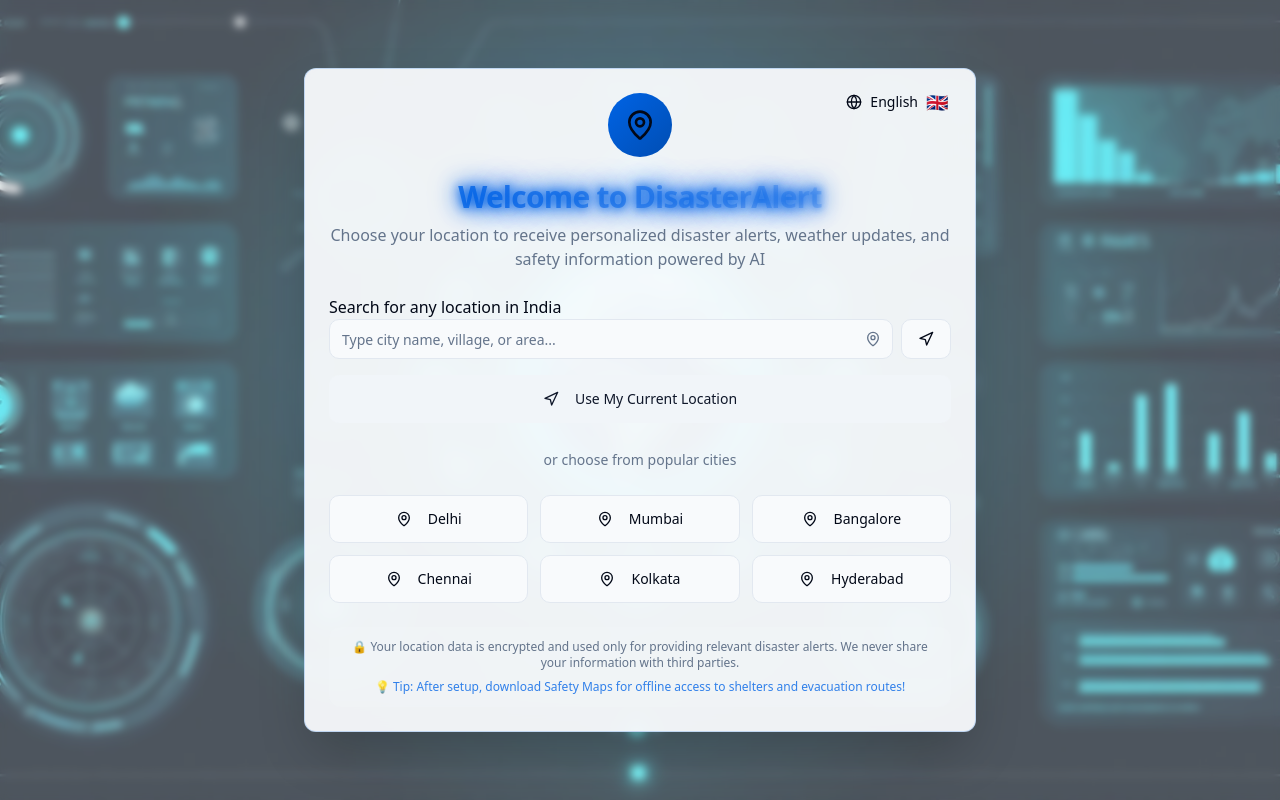
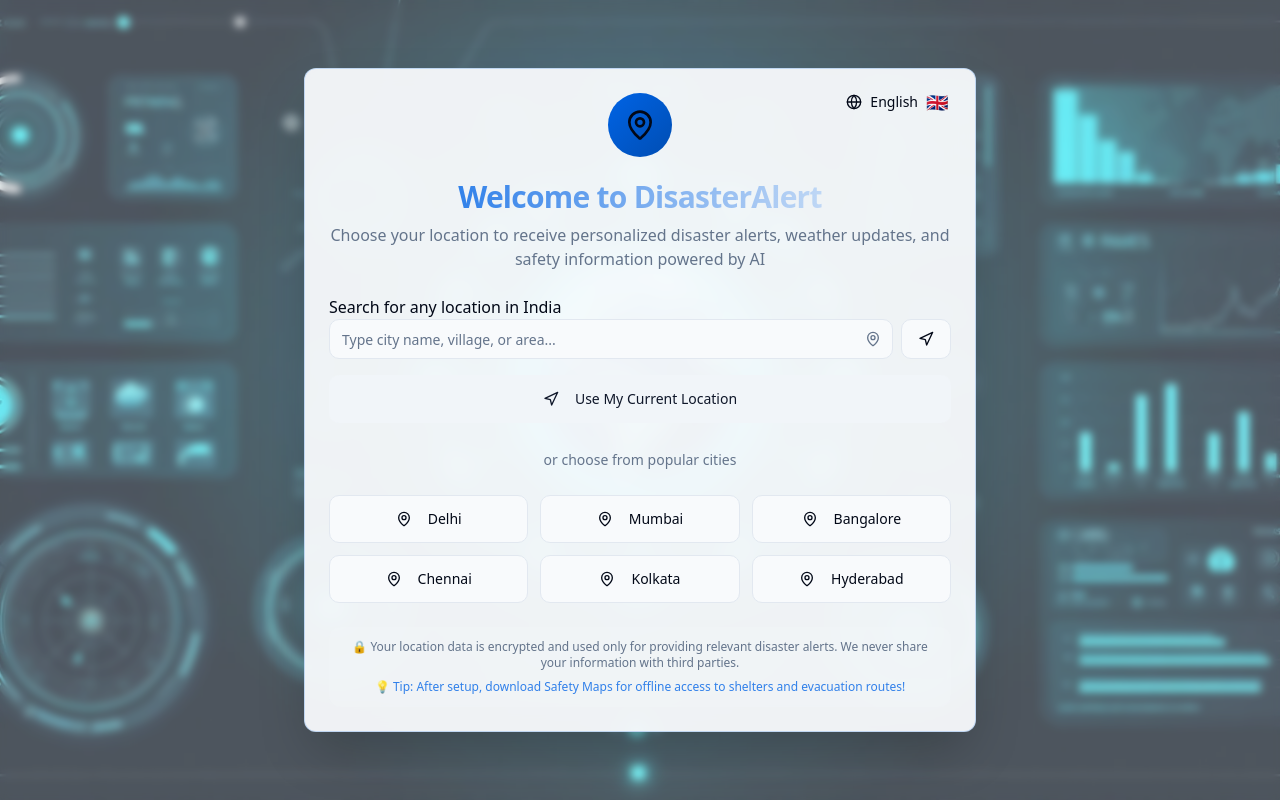
Before and after one commit to SaiNadh-123-cmd/asia-safe-haven, a React (Vite) app: page / in a window 1280 px wide. Built offline with nearby package versions, Linux system fonts and the light colour scheme.

Commit message:
Remove blue color shadows

```diff
--- a/src/index.css
+++ b/src/index.css
@@ -154,10 +154,9 @@ All colors MUST be HSL.
     @apply bg-background text-foreground;
   }
 
-  /* Glow effects for headings */
+  /* Headings without glow effects */
   h1, h2, h3, h4, h5, h6 {
-    text-shadow: var(--glow-text);
-    animation: glow-pulse 2s ease-in-out infinite alternate;
+    /* Removed text-shadow for better readability */
   }
 
   /* Shining rainbow text effect */
```
